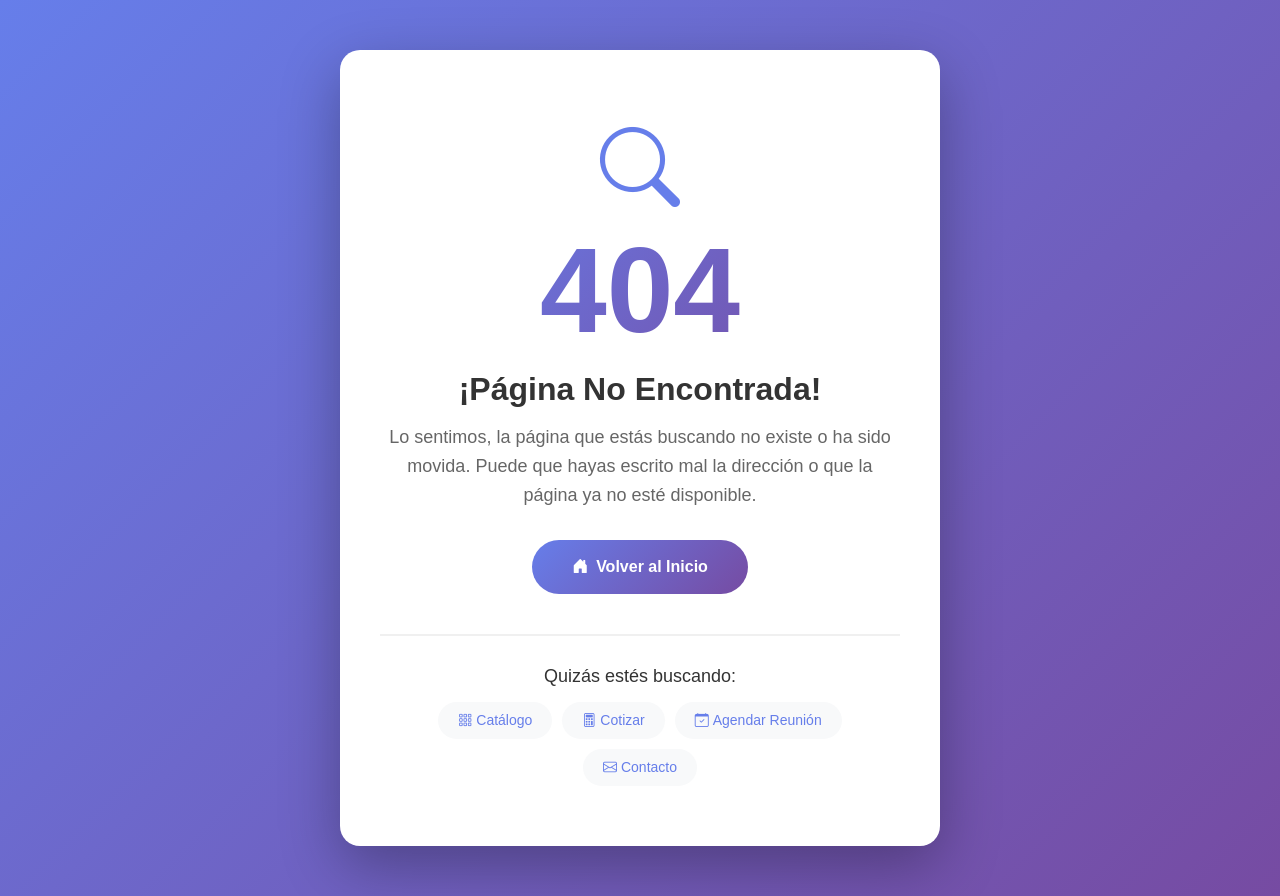
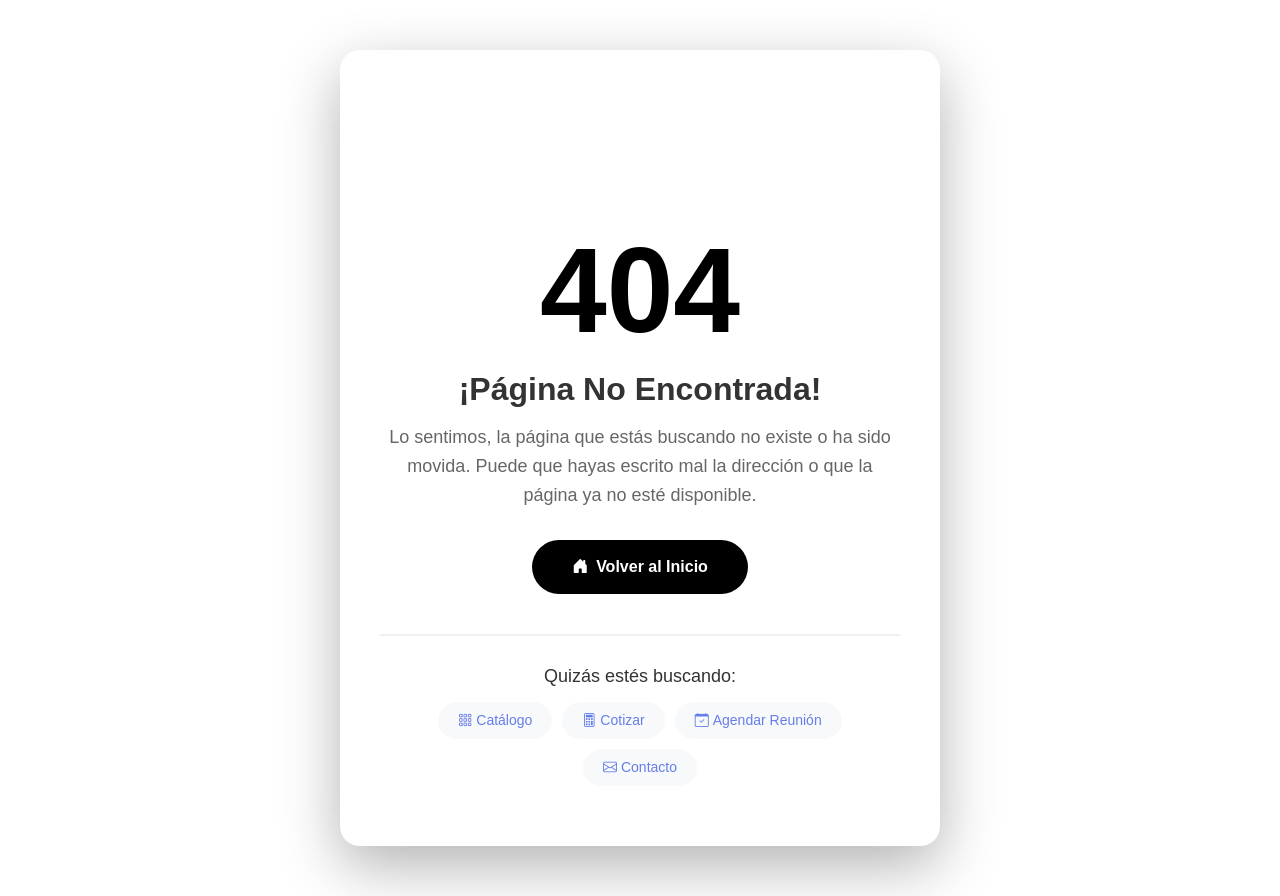
Before and after one commit to OddKing/webMuebles, a Django app: template templates/404.html in a window 1280 px wide. Run offline with Django 5.2, Linux system fonts and the light colour scheme; the template is opened without the code that fills it, so the values that code supplies are empty.

Commit message:
se cambia color de 404

```diff
--- a/templates/404.html
+++ b/templates/404.html
@@ -14,7 +14,7 @@
             display: flex;
             align-items: center;
             justify-content: center;
-            background: linear-gradient(135deg, #667eea 0%, #764ba2 100%);
+            background: white;
             padding: 20px;
         }
         .error-container {
@@ -29,7 +29,7 @@
         .error-code {
             font-size: 120px;
             font-weight: 800;
-            background: linear-gradient(135deg, #667eea 0%, #764ba2 100%);
+            background: black;
             -webkit-background-clip: text;
             -webkit-text-fill-color: transparent;
             background-clip: text;
@@ -38,7 +38,7 @@
         }
         .error-icon {
             font-size: 80px;
-            color: #667eea;
+            color: white;
             margin-bottom: 20px;
             animation: float 3s ease-in-out infinite;
         }
@@ -59,7 +59,7 @@
             line-height: 1.6;
         }
         .btn-home {
-            background: linear-gradient(135deg, #667eea 0%, #764ba2 100%);
+            background: black;
             color: white;
             padding: 15px 40px;
             border-radius: 50px;
```
